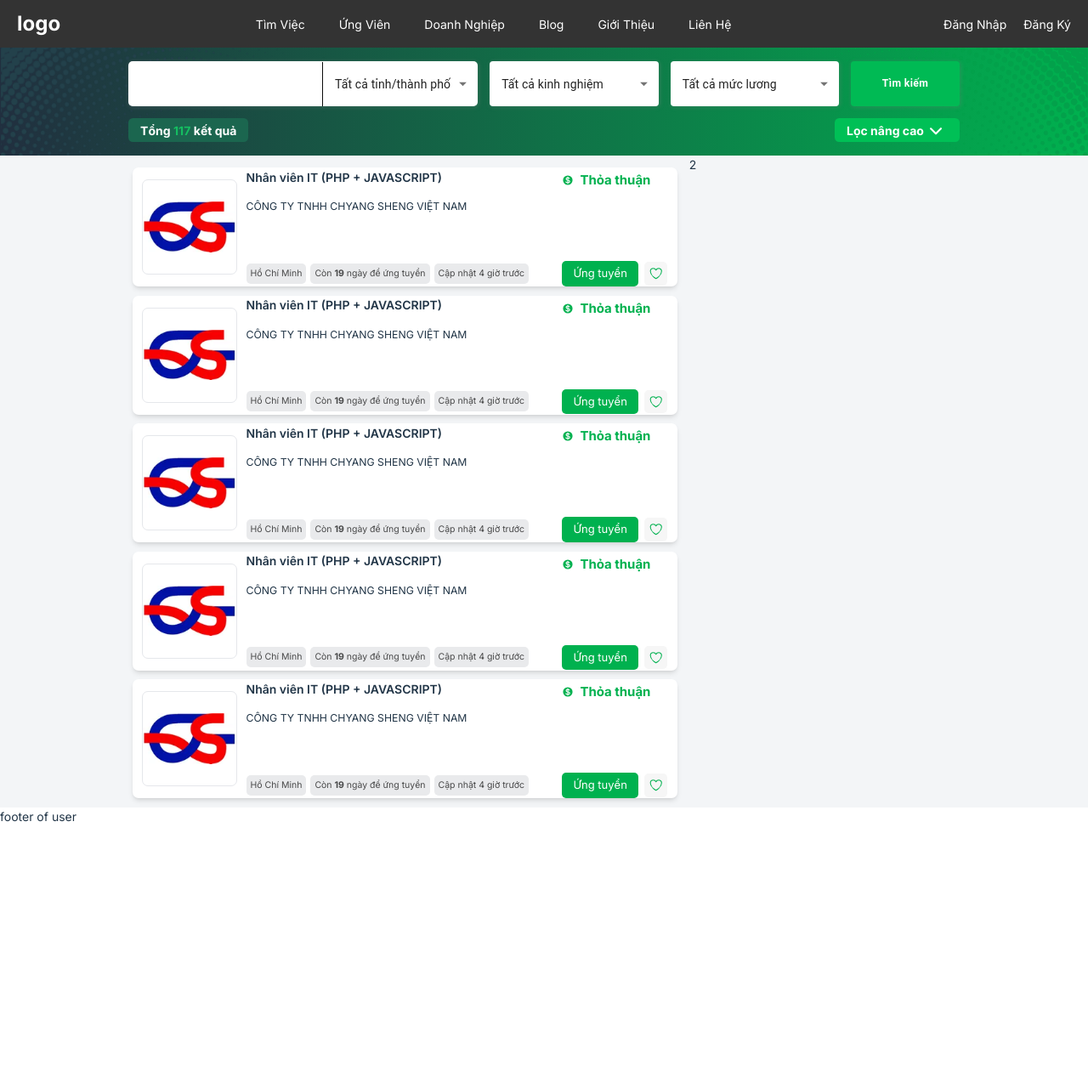
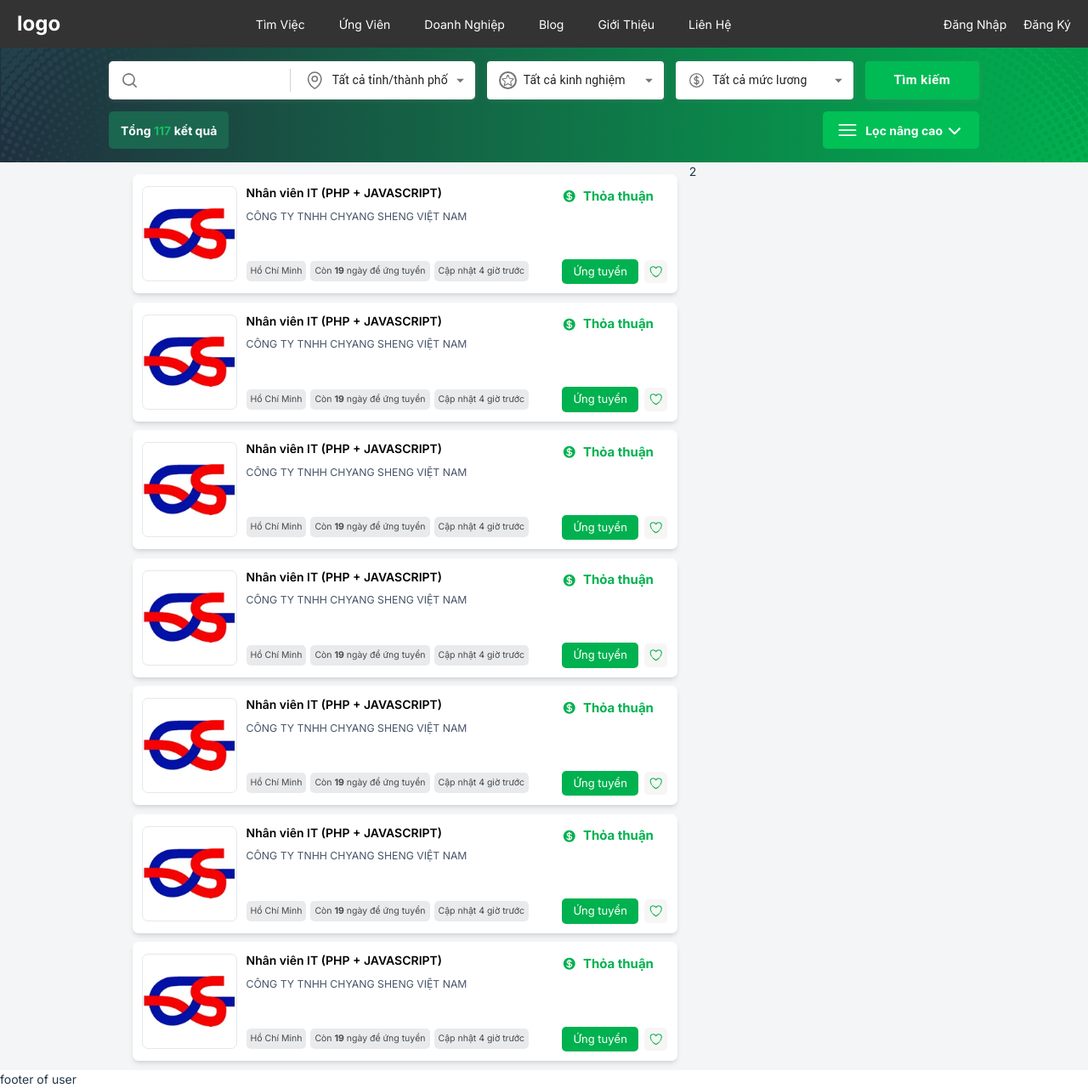
Before and after one commit to Phuochaii/t4CVs, a React (Vite) app in the folder client/: page /results in a window 1280 px wide. Shown: the whole page at 85% size. Before the commit the page ends 971 px from the top, so only its background shows below. Built offline with nearby package versions, Linux system fonts and the light colour scheme.

Commit message:
fix Home, SearchJob UI

```diff
--- a/client/src/App.css
+++ b/client/src/App.css
@@ -101,6 +101,7 @@
 
 .section-header .description {
   font-size: 13px;
+  color: black;
 }
 
 .section-header .description span {
@@ -108,9 +109,15 @@
   font-weight: bold;
 }
 
+.search-job .group-search{
+  border-radius: 5px;
+  box-shadow: 1px 1px 5px 1px rgba(128, 128, 128, 0.233);
+  max-height: 50px;
+}
+
 .MuiFormControl-root > .MuiInputBase-root{
   background: white;
-  box-shadow: 1px 1px 5px 1px rgba(128, 128, 128, 0.233);
+  max-height: 45px;
 }
 
 .MuiFormControl-root > .MuiInputBase-root > .MuiOutlinedInput-notchedOutline{
@@ -119,10 +126,19 @@
 
 .item.item-search > .MuiFormControl-root > .MuiInputBase-root{
   border-radius: 5px 0 0 5px;
+  position: relative;
 }
 
-.item.item-search > .MuiFormControl-root > .MuiInputBase-root > .MuiOutlinedInput-notchedOutline{
-  border-right: 1px solid black !important;
+.item.item-search > .MuiFormControl-root > .MuiInputBase-root::before{
+  content: "";
+  position: absolute;
+  top: 0;
+  left: 0;
+  transform-origin: left center;
+  transform: scaleY(60%);
+  width: 99%;
+  height: 100%;
+  border-right: 1px solid rgba(128, 128, 128, 0.345);
 }
 
 .item.search-city > .MuiFormControl-root > .MuiInputBase-root{
@@ -133,12 +149,18 @@
   border: none !important;
 }
 
+.group .item .MuiFormControl-root .MuiInputBase-root{
+  box-shadow: 1px 1px 5px 1px rgba(128, 128, 128, 0.233);
+}
+
 .search-job .btn-search {
   background-color: #009643;
   box-shadow: 1px 1px 5px 1px rgba(128, 128, 128, 0.233);
   text-transform: none;
   transition: 0.5s;
   font-weight: bold;
+  font-size: 15px;
+  max-height: 50px;
 }
 
 .search-job .btn-search:hover {
--- a/client/src/pages/User/SearchJob.tsx
+++ b/client/src/pages/User/SearchJob.tsx
@@ -15,7 +15,17 @@ import {
   ChevronUpIcon,
   CurrencyDollarIcon,
 } from "@heroicons/react/20/solid";
-import { HeartIcon } from "@heroicons/react/24/outline";
+import {
+  HeartIcon,
+  MapPinIcon,
+  StarIcon,
+  BriefcaseIcon,
+  CubeIcon,
+  ClockIcon,
+  AcademicCapIcon,
+  FolderIcon,
+  Bars3Icon
+} from "@heroicons/react/24/outline";
 import { Tooltip } from "@mui/material";
 
 const city = [
@@ -188,7 +198,7 @@ function SearchJob() {
                         id="outlined-adornment-amount"
                         startAdornment={
                           <InputAdornment position="start">
-                            <MagnifyingGlassIcon />
+                            <MagnifyingGlassIcon className="w-6" />
                           </InputAdornment>
                         }
                       />
@@ -199,6 +209,13 @@ function SearchJob() {
                       id="outlined-select-currency"
                       select
                       defaultValue="0"
+                      InputProps={{
+                        startAdornment: (
+                          <InputAdornment position="start">
+                            <MapPinIcon className="w-7" />
+                          </InputAdornment>
+                        ),
+                      }}
                     >
                       {city.map((option) => (
                         <MenuItem key={option.value} value={option.value}>
@@ -216,6 +233,13 @@ function SearchJob() {
                       select
                       defaultValue="0"
                       className="w-full"
+                      InputProps={{
+                        startAdornment: (
+                          <InputAdornment position="start">
+                            <StarIcon className="w-6 border-2 border-neutral-500 rounded-full" />
+                          </InputAdornment>
+                        ),
+                      }}
                     >
                       {exp_year.map((option) => (
                         <MenuItem key={option.value} value={option.value}>
@@ -232,6 +256,15 @@ function SearchJob() {
                       select
                       defaultValue="0"
                       className="w-full"
+                      InputProps={{
+                        startAdornment: (
+                          <InputAdornment position="start">
+                            <svg xmlns="http://www.w3.org/2000/svg" fill="none" viewBox="0 0 24 24" stroke-width="1.5" stroke="currentColor" class="w-6 h-6">
+                              <path stroke-linecap="round" stroke-linejoin="round" d="M12 6v12m-3-2.818.879.659c1.171.879 3.07.879 4.242 0 1.172-.879 1.172-2.303 0-3.182C13.536 12.219 12.768 12 12 12c-.725 0-1.45-.22-2.003-.659-1.106-.879-1.106-2.303 0-3.182s2.9-.879 4.006 0l.415.33M21 12a9 9 0 1 1-18 0 9 9 0 0 1 18 0Z" />
+                            </svg>
+                          </InputAdornment>
+                        ),
+                      }}
                     >
                       {salary_range.map((option) => (
                         <MenuItem key={option.value} value={option.value}>
@@ -255,9 +288,10 @@ function SearchJob() {
                   </span>
                 </div>
                 <div
-                  className={`search-result-tool ml-28 flex flex-row items-center px-4 font-bold text-white rounded-md ${isActive ? "active" : ""}`}
+                  className={`search-result-tool ml-28 flex flex-row items-center py-2 px-4 border border-transparent font-bold text-white rounded-md ${isActive ? "active" : ""}`}
                   onClick={handleClick}
                 >
+                  <Bars3Icon className="w-8 mr-2" />
                   <span>Lọc nâng cao</span>
                   {iconDirection === "down" ? (
                     <ChevronDownIcon className="w-8" />
@@ -268,13 +302,20 @@ function SearchJob() {
               </div>
 
               {boxOptionShow ? (
-                <div className="box-option grid grid-cols-5 gap-x-4 mt-4 p-4">
+                <div className="box-option grid grid-cols-5 gap-x-4 mt-4 p-3">
                   <div className="item col-span-1">
                     <TextField
                       id="outlined-select-currency"
                       select
                       defaultValue="0"
                       className="w-full"
+                      InputProps={{
+                        startAdornment: (
+                          <InputAdornment position="start">
+                            <BriefcaseIcon className="w-7" />
+                          </InputAdornment>
+                        ),
+                      }}
                     >
                       {job_name.map((option) => (
                         <MenuItem key={option.value} value={option.value}>
@@ -289,6 +330,13 @@ function SearchJob() {
                       select
                       defaultValue="0"
                       className="w-full"
+                      InputProps={{
+                        startAdornment: (
+                          <InputAdornment position="start">
+                            <CubeIcon className="w-7" />
+                          </InputAdornment>
+                        ),
+                      }}
                     >
                       {job_field.map((option) => (
                         <MenuItem key={option.value} value={option.value}>
@@ -303,6 +351,13 @@ function SearchJob() {
                       select
                       defaultValue="0"
                       className="w-full"
+                      InputProps={{
+                        startAdornment: (
+                          <InputAdornment position="start">
+                            <ClockIcon className="w-7" />
+                          </InputAdornment>
+                        ),
+                      }}
                     >
                       {job_type.map((option) => (
                         <MenuItem key={option.value} value={option.value}>
@@ -317,6 +372,13 @@ function SearchJob() {
                       select
                       defaultValue="0"
                       className="w-full"
+                      InputProps={{
+                        startAdornment: (
+                          <InputAdornment position="start">
+                            <AcademicCapIcon className="w-7" />
+                          </InputAdornment>
+                        ),
+                      }}
                     >
                       {job_level.map((option) => (
                         <MenuItem key={option.value} value={option.value}>
@@ -331,6 +393,13 @@ function SearchJob() {
                       select
                       defaultValue="0"
                       className="w-full"
+                      InputProps={{
+                        startAdornment: (
+                          <InputAdornment position="start">
+                            <FolderIcon className="w-7" />
+                          </InputAdornment>
+                        ),
+                      }}
                     >
                       {news_type.map((option) => (
                         <MenuItem key={option.value} value={option.value}>
@@ -354,16 +423,17 @@ function SearchJob() {
                 <div className="job-body wrapper-main grid grid-cols-3 gap-x-4">
                   <div className="wrapper-content col-span-2">
                     <div className="job-list-search-result mt-4">
+
                       {/* job content 1 */}
                       <div className="job-item-search-result max-h-40 bg-white p-3 mb-3 border border-transparent rounded-lg shadow-md flex items-center gap-3">
                         <div className="job-logo-company w-32 h-32 min-w-32 flex items-center border rounded-lg">
                           <img src="../../../public/images/logo_company_1.png" />
                         </div>
-                        <div className="job-detail w-full h-full grid grid-rows-4 grid-cols-4 grid-flow-col gap-y-2">
-                          <span className="job-title font-semibold col-span-3">
+                        <div className="job-detail w-full h-full grid grid-rows-4 grid-cols-4 grid-flow-col">
+                          <span className="job-title text-black font-semibold col-span-3">
                             Nhân viên IT (PHP + JAVASCRIPT)
                           </span>
-                          <span className="job-company-name text-sm col-span-3">
+                          <span className="job-company-name text-slate-600 text-sm col-span-3">
                             CÔNG TY TNHH CHYANG SHENG VIỆT NAM
                           </span>
                           <span className="row-start-4 col-span-3 flex items-center">
@@ -378,7 +448,7 @@ function SearchJob() {
                             </span>
                           </span>
                           <div className="job-salary col-start-4 flex items-center">
-                            <CurrencyDollarIcon className="w-4 mr-2" />
+                            <CurrencyDollarIcon className="w-5 mr-2" />
                             <strong className="salary-count">Thỏa thuận</strong>
                           </div>
                           <div className="job-actions row-start-4 flex items-center justify-end">
@@ -392,16 +462,16 @@ function SearchJob() {
                         </div>
                       </div>
 
-                      {/* job content 2*/}
+                      {/* job content 2 */}
                       <div className="job-item-search-result max-h-40 bg-white p-3 mb-3 border border-transparent rounded-lg shadow-md flex items-center gap-3">
                         <div className="job-logo-company w-32 h-32 min-w-32 flex items-center border rounded-lg">
                           <img src="../../../public/images/logo_company_1.png" />
                         </div>
-                        <div className="job-detail w-full h-full grid grid-rows-4 grid-cols-4 grid-flow-col gap-y-2">
-                          <span className="job-title font-semibold col-span-3">
+                        <div className="job-detail w-full h-full grid grid-rows-4 grid-cols-4 grid-flow-col">
+                          <span className="job-title text-black font-semibold col-span-3">
                             Nhân viên IT (PHP + JAVASCRIPT)
                           </span>
-                          <span className="job-company-name text-sm col-span-3">
+                          <span className="job-company-name text-slate-600 text-sm col-span-3">
                             CÔNG TY TNHH CHYANG SHENG VIỆT NAM
                           </span>
                           <span className="row-start-4 col-span-3 flex items-center">
@@ -416,7 +486,7 @@ function SearchJob() {
                             </span>
                           </span>
                           <div className="job-salary col-start-4 flex items-center">
-                            <CurrencyDollarIcon className="w-4 mr-2" />
+                            <CurrencyDollarIcon className="w-5 mr-2" />
                             <strong className="salary-count">Thỏa thuận</strong>
                           </div>
                           <div className="job-actions row-start-4 flex items-center justify-end">
@@ -429,16 +499,17 @@ function SearchJob() {
                           </div>
                         </div>
                       </div>
-                      {/* job content 2*/}
+
+                      {/* job content 3 */}
                       <div className="job-item-search-result max-h-40 bg-white p-3 mb-3 border border-transparent rounded-lg shadow-md flex items-center gap-3">
                         <div className="job-logo-company w-32 h-32 min-w-32 flex items-center border rounded-lg">
                           <img src="../../../public/images/logo_company_1.png" />
                         </div>
-                        <div className="job-detail w-full h-full grid grid-rows-4 grid-cols-4 grid-flow-col gap-y-2">
-                          <span className="job-title font-semibold col-span-3">
+                        <div className="job-detail w-full h-full grid grid-rows-4 grid-cols-4 grid-flow-col">
+                          <span className="job-title text-black font-semibold col-span-3">
                             Nhân viên IT (PHP + JAVASCRIPT)
                           </span>
-                          <span className="job-company-name text-sm col-span-3">
+                          <span className="job-company-name text-slate-600 text-sm col-span-3">
                             CÔNG TY TNHH CHYANG SHENG VIỆT NAM
                           </span>
                           <span className="row-start-4 col-span-3 flex items-center">
@@ -453,7 +524,7 @@ function SearchJob() {
                             </span>
                           </span>
                           <div className="job-salary col-start-4 flex items-center">
-                            <CurrencyDollarIcon className="w-4 mr-2" />
+                            <CurrencyDollarIcon className="w-5 mr-2" />
                             <strong className="salary-count">Thỏa thuận</strong>
                           </div>
                           <div className="job-actions row-start-4 flex items-center justify-end">
@@ -466,16 +537,17 @@ function SearchJob() {
                           </div>
                         </div>
                       </div>
-                      {/* job content 2*/}
+
+                      {/* job content 4 */}
                       <div className="job-item-search-result max-h-40 bg-white p-3 mb-3 border border-transparent rounded-lg shadow-md flex items-center gap-3">
                         <div className="job-logo-company w-32 h-32 min-w-32 flex items-center border rounded-lg">
                           <img src="../../../public/images/logo_company_1.png" />
                         </div>
-                        <div className="job-detail w-full h-full grid grid-rows-4 grid-cols-4 grid-flow-col gap-y-2">
-                          <span className="job-title font-semibold col-span-3">
+                        <div className="job-detail w-full h-full grid grid-rows-4 grid-cols-4 grid-flow-col">
+                          <span className="job-title text-black font-semibold col-span-3">
                             Nhân viên IT (PHP + JAVASCRIPT)
                           </span>
-                          <span className="job-company-name text-sm col-span-3">
+                          <span className="job-company-name text-slate-600 text-sm col-span-3">
                             CÔNG TY TNHH CHYANG SHENG VIỆT NAM
                           </span>
                           <span className="row-start-4 col-span-3 flex items-center">
@@ -490,7 +562,7 @@ function SearchJob() {
                             </span>
                           </span>
                           <div className="job-salary col-start-4 flex items-center">
-                            <CurrencyDollarIcon className="w-4 mr-2" />
+                            <CurrencyDollarIcon className="w-5 mr-2" />
                             <strong className="salary-count">Thỏa thuận</strong>
                           </div>
                           <div className="job-actions row-start-4 flex items-center justify-end">
@@ -503,16 +575,17 @@ function SearchJob() {
                           </div>
                         </div>
                       </div>
-                      {/* job content 2*/}
+
+                      {/* job content 5 */}
                       <div className="job-item-search-result max-h-40 bg-white p-3 mb-3 border border-transparent rounded-lg shadow-md flex items-center gap-3">
                         <div className="job-logo-company w-32 h-32 min-w-32 flex items-center border rounded-lg">
                           <img src="../../../public/images/logo_company_1.png" />
                         </div>
-                        <div className="job-detail w-full h-full grid grid-rows-4 grid-cols-4 grid-flow-col gap-y-2">
-                          <span className="job-title font-semibold col-span-3">
+                        <div className="job-detail w-full h-full grid grid-rows-4 grid-cols-4 grid-flow-col">
+                          <span className="job-title text-black font-semibold col-span-3">
                             Nhân viên IT (PHP + JAVASCRIPT)
                           </span>
-                          <span className="job-company-name text-sm col-span-3">
+                          <span className="job-company-name text-slate-600 text-sm col-span-3">
                             CÔNG TY TNHH CHYANG SHENG VIỆT NAM
                           </span>
                           <span className="row-start-4 col-span-3 flex items-center">
@@ -527,7 +600,7 @@ function SearchJob() {
                             </span>
                           </span>
                           <div className="job-salary col-start-4 flex items-center">
-                            <CurrencyDollarIcon className="w-4 mr-2" />
+                            <CurrencyDollarIcon className="w-5 mr-2" />
                             <strong className="salary-count">Thỏa thuận</strong>
                           </div>
                           <div className="job-actions row-start-4 flex items-center justify-end">
@@ -540,6 +613,83 @@ function SearchJob() {
                           </div>
                         </div>
                       </div>
+
+                      {/* job content 6 */}
+                      <div className="job-item-search-result max-h-40 bg-white p-3 mb-3 border border-transparent rounded-lg shadow-md flex items-center gap-3">
+                        <div className="job-logo-company w-32 h-32 min-w-32 flex items-center border rounded-lg">
+                          <img src="../../../public/images/logo_company_1.png" />
+                        </div>
+                        <div className="job-detail w-full h-full grid grid-rows-4 grid-cols-4 grid-flow-col">
+                          <span className="job-title text-black font-semibold col-span-3">
+                            Nhân viên IT (PHP + JAVASCRIPT)
+                          </span>
+                          <span className="job-company-name text-slate-600 text-sm col-span-3">
+                            CÔNG TY TNHH CHYANG SHENG VIỆT NAM
+                          </span>
+                          <span className="row-start-4 col-span-3 flex items-center">
+                            <span className="job-sub-detail job-location text-xs">
+                              Hồ Chí Minh
+                            </span>
+                            <span className="job-sub-detail job-remaining-application-days text-xs">
+                              Còn <strong>19</strong> ngày để ứng tuyển
+                            </span>
+                            <span className="job-sub-detail job-update-time text-xs">
+                              Cập nhật 4 giờ trước
+                            </span>
+                          </span>
+                          <div className="job-salary col-start-4 flex items-center">
+                            <CurrencyDollarIcon className="w-5 mr-2" />
+                            <strong className="salary-count">Thỏa thuận</strong>
+                          </div>
+                          <div className="job-actions row-start-4 flex items-center justify-end">
+                            <span className="btn-apply mr-2">Ứng tuyển</span>
+                            <span className="btn-save">
+                              <Tooltip title="Lưu" placement="top">
+                                <HeartIcon className="w-5" />
+                              </Tooltip>
+                            </span>
+                          </div>
+                        </div>
+                      </div>
+
+                      {/* job content 7 */}
+                      <div className="job-item-search-result max-h-40 bg-white p-3 mb-3 border border-transparent rounded-lg shadow-md flex items-center gap-3">
+                        <div className="job-logo-company w-32 h-32 min-w-32 flex items-center border rounded-lg">
+                          <img src="../../../public/images/logo_company_1.png" />
+                        </div>
+                        <div className="job-detail w-full h-full grid grid-rows-4 grid-cols-4 grid-flow-col">
+                          <span className="job-title text-black font-semibold col-span-3">
+                            Nhân viên IT (PHP + JAVASCRIPT)
+                          </span>
+                          <span className="job-company-name text-slate-600 text-sm col-span-3">
+                            CÔNG TY TNHH CHYANG SHENG VIỆT NAM
+                          </span>
+                          <span className="row-start-4 col-span-3 flex items-center">
+                            <span className="job-sub-detail job-location text-xs">
+                              Hồ Chí Minh
+                            </span>
+                            <span className="job-sub-detail job-remaining-application-days text-xs">
+                              Còn <strong>19</strong> ngày để ứng tuyển
+                            </span>
+                            <span className="job-sub-detail job-update-time text-xs">
+                              Cập nhật 4 giờ trước
+                            </span>
+                          </span>
+                          <div className="job-salary col-start-4 flex items-center">
+                            <CurrencyDollarIcon className="w-5 mr-2" />
+                            <strong className="salary-count">Thỏa thuận</strong>
+                          </div>
+                          <div className="job-actions row-start-4 flex items-center justify-end">
+                            <span className="btn-apply mr-2">Ứng tuyển</span>
+                            <span className="btn-save">
+                              <Tooltip title="Lưu" placement="top">
+                                <HeartIcon className="w-5" />
+                              </Tooltip>
+                            </span>
+                          </div>
+                        </div>
+                      </div>
+
                     </div>
                   </div>
                   <div className="col-span-1">2</div>
```
Also changed, not shown: client/src/pages/User/Home.tsx (+28 -3 lines).
